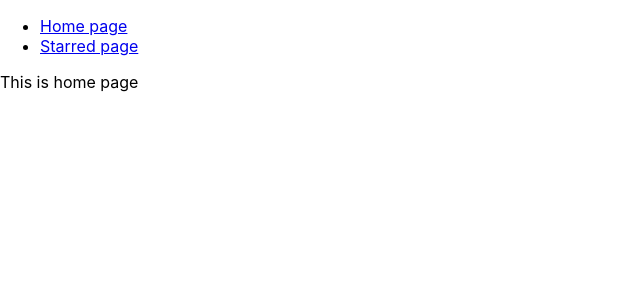
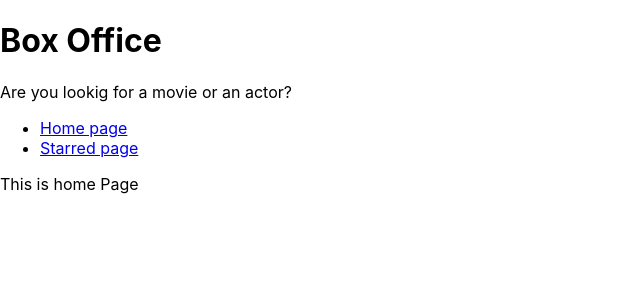
Before and after one commit to Thiru02/Box-office-latest, a React (Create React App) app: page / in a window 1280 px wide. Shown: the top 300 px of the page, without its empty margins (0-640 px from the left). Built offline with nearby package versions, Linux system fonts and the light colour scheme.

Commit message:
Main page and title added

```diff
--- a/src/App.js
+++ b/src/App.js
@@ -1,13 +1,11 @@
 import React from 'react';
 import { Switch, Route } from 'react-router-dom';
-import Nav from './Components/Nav';
 import Homepage from './Components/Pages/Homepage';
 import Starredpage from './Components/Pages/Starredpage';
 
 function App() {
   return (
     <div>
-      <Nav />
       <Switch>
         <Route exact path="/">
           <Homepage />
--- /dev/null
+++ b/src/Components/Mainpage.js
@@ -0,0 +1,18 @@
+import React from 'react';
+import Nav from './Nav';
+import Titlepage from './Pages/Titlepage';
+
+const Mainpage = ({ children }) => {
+  return (
+    <div>
+      <Titlepage
+        title="Box Office"
+        subtitle="Are you lookig for a movie or an actor?"
+      />
+      <Nav />
+      {children}
+    </div>
+  );
+};
+
+export default Mainpage;
--- a/src/Components/Pages/Homepage.js
+++ b/src/Components/Pages/Homepage.js
@@ -1,7 +1,8 @@
 import React from 'react';
+import Mainpage from '../Mainpage';
 
 const Homepage = () => {
-  return <div>This is home page</div>;
+  return <Mainpage>This is home Page</Mainpage>;
 };
 
 export default Homepage;
--- a/src/Components/Pages/Starredpage.js
+++ b/src/Components/Pages/Starredpage.js
@@ -1,7 +1,8 @@
 import React from 'react';
+import Mainpage from '../Mainpage';
 
 const Starredpage = () => {
-  return <div>This is Starred page</div>;
+  return <Mainpage>This is Starred page</Mainpage>;
 };
 
 export default Starredpage;
--- /dev/null
+++ b/src/Components/Pages/Titlepage.js
@@ -0,0 +1,12 @@
+import React from 'react';
+
+const Titlepage = ({ title, subtitle }) => {
+  return (
+    <div>
+      <h1>{title}</h1>
+      <p>{subtitle}</p>
+    </div>
+  );
+};
+
+export default Titlepage;
```
